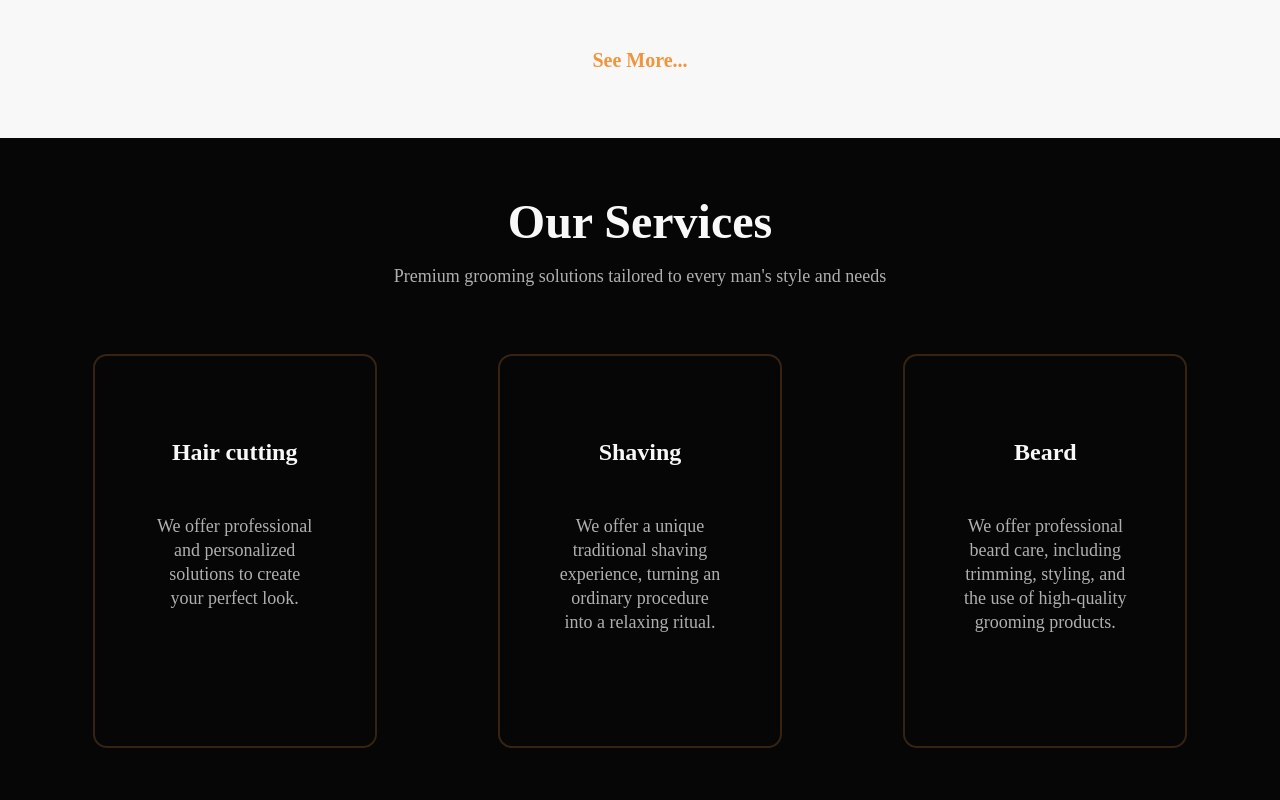
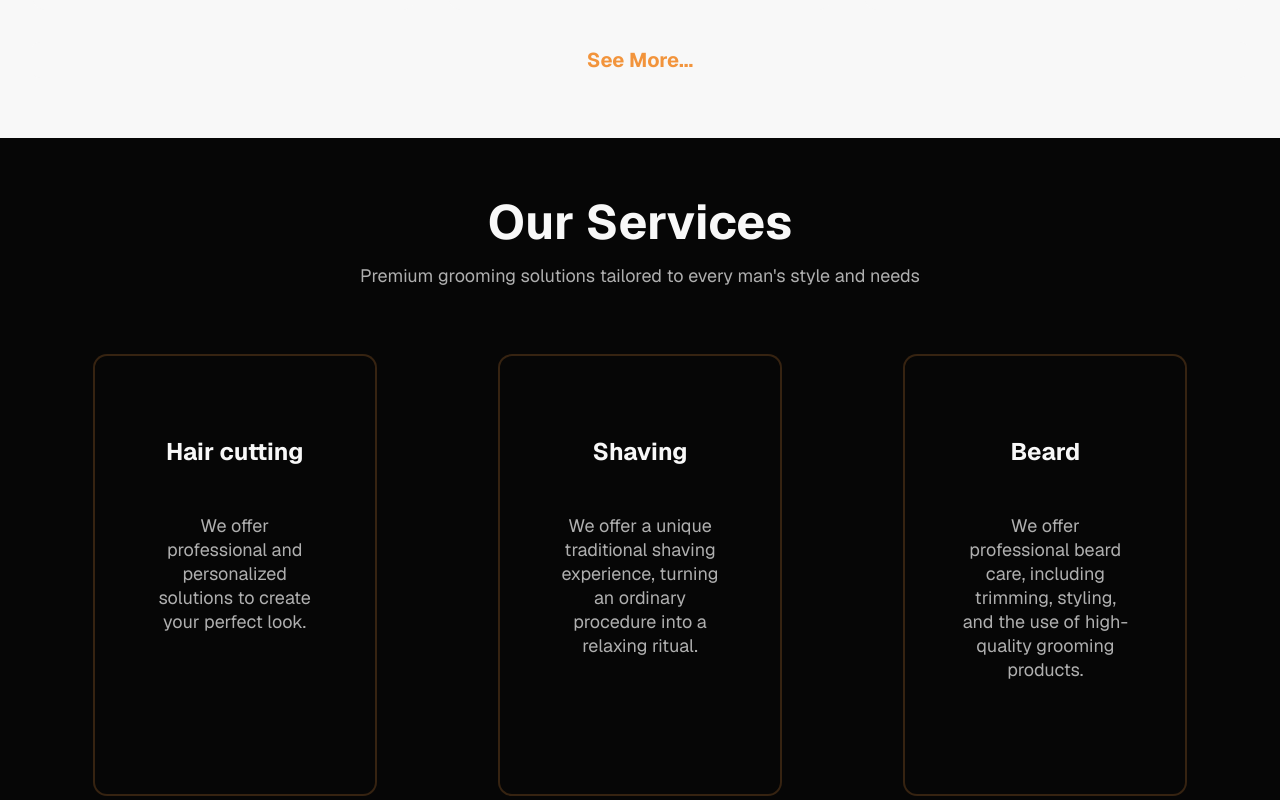
Before and after one commit to rabazso/appointment_system, a Vue app in the folder frontend/: page / in a window 1280 px wide. Shown: the part 1480-2280 px from the top of the page. Built offline with nearby package versions, Linux system fonts and the light colour scheme; no server answers; what @formkit/vue would draw is missing.

Commit message:
font fixed, autocomplete turned off in forms

```diff
--- a/frontend/src/assets/main.css
+++ b/frontend/src/assets/main.css
@@ -1,10 +1,10 @@
+@import url('https://fonts.googleapis.com/css2?family=Geist+Mono:wght@100..900&family=Geist:wght@100..900&display=swap');
 @import "tailwindcss";
-@import url('https://fonts.googleapis.com/css2?family=Geist+Mono:wght@100..900&family=Geist:wght@100..900&display=swap');
 
 @custom-variant dark (&:is(.dark *));
 
 @theme inline {
-  --font-sans: 'Geist';
+  --font-geist: 'Geist';
   --color-background: var(--background);
   --color-foreground: var(--foreground);
   --color-card: var(--card);
@@ -116,9 +116,9 @@
 
 @layer base {
   * {
-    @apply border-border outline-ring/50 font-sans;
+    @apply border-border outline-ring/50 font-geist;
   }
   body {
-    @apply bg-background text-foreground font-sans;
+    @apply bg-background text-foreground font-geist;
   }
 }
--- a/frontend/src/pages/login.vue
+++ b/frontend/src/pages/login.vue
@@ -50,7 +50,7 @@ function submit(){
                     <div v-if="errorMessage" class="mt-4 py-2 px-3 rounded text-white bg-red-400">
                     {{errorMessage}}
                     </div>
-                <form>
+                <form autocomplete="off">
                     <div class="grid w-full items-center gap-4">
                     <div class="flex flex-col space-y-1.5">
                         <Label for="email">Email</Label>
--- a/frontend/src/pages/signup.vue
+++ b/frontend/src/pages/signup.vue
@@ -53,7 +53,7 @@ function submit(){
                 <CardDescription class="">Already have an account?</CardDescription>
                 </CardHeader>
                 <CardContent>
-                <form>
+                <form autocomplete="off">
                     <div class="grid w-full items-center gap-4">
                         <div class="flex flex-col space-y-1.5">
                             <Label for="name">Name</Label>
```
